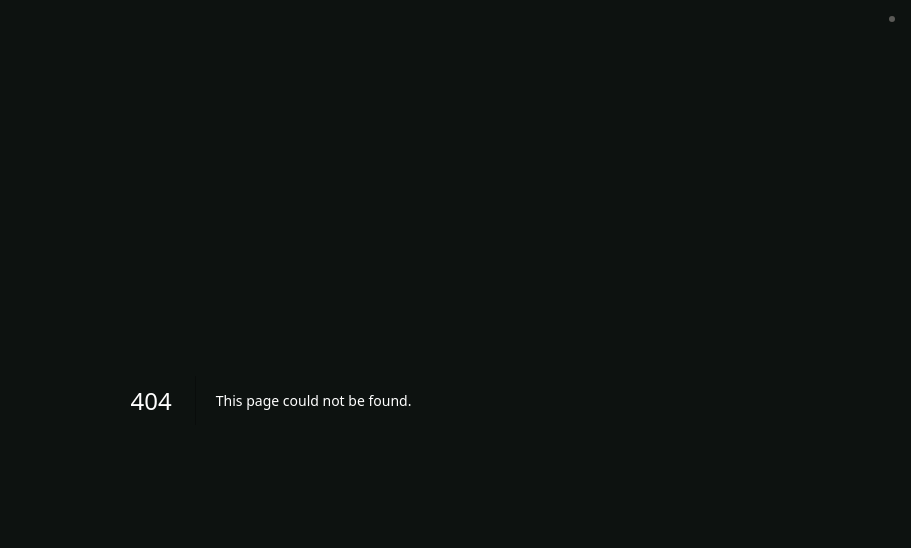
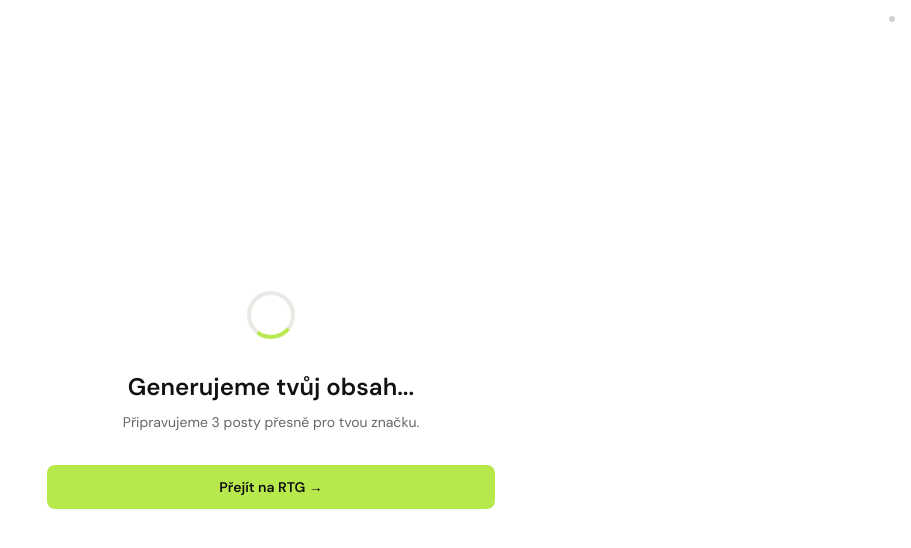
Before and after one commit to katarinabrics-eng/ai-content-studio, a Next.js app in the folder apps/content-studio/: page /client/magnet/rtg/preview in a window 1280 px wide. Before the commit this address had no page. Shown: the top 548 px of the page, without its empty margins (369-1280 px from the left). Built offline with nearby package versions, Linux system fonts and the light colour scheme.

Commit message:
feat: magnet onboarding - localStorage flow bez auth

```diff
--- a/apps/content-studio/src/app/client/[projectCode]/rtg/onboarding/page.tsx
+++ b/apps/content-studio/src/app/client/[projectCode]/rtg/onboarding/page.tsx
@@ -138,6 +138,16 @@ function OnboardingInner() {
   }
 
   async function handleComplete() {
+    // Magnet flow — bez autentizace, uložit do localStorage
+    if (code === "magnet") {
+      localStorage.setItem(
+        "magnet_onboarding",
+        JSON.stringify({ web_url: webUrl, agent_style: agentId, platforms, topics })
+      );
+      router.push("/client/magnet/rtg/preview");
+      return;
+    }
+
     setSaving(true);
     setSaveError(null);
     try {
--- /dev/null
+++ b/apps/content-studio/src/app/client/magnet/rtg/preview/page.tsx
@@ -0,0 +1,117 @@
+"use client";
+
+import { useEffect, useState } from "react";
+import { useRouter } from "next/navigation";
+
+interface MagnetData {
+  web_url: string;
+  agent_style: string;
+  platforms: string[];
+  topics: string[];
+}
+
+const AGENT_LABELS: Record<string, string> = {
+  editorial_silence: "Editorial Silence",
+  bold_statement: "Bold Statement",
+  golden_moment: "Golden Moment",
+  the_disruptor: "The Disruptor",
+  clean_educator: "Clean Educator",
+};
+
+const PLATFORM_LABELS: Record<string, string> = {
+  instagram: "Instagram",
+  facebook: "Facebook",
+  linkedin: "LinkedIn",
+  reels: "Reels / TikTok",
+};
+
+export default function MagnetPreviewPage() {
+  const router = useRouter();
+  const [data, setData] = useState<MagnetData | null>(null);
+
+  useEffect(() => {
+    const raw = localStorage.getItem("magnet_onboarding");
+    if (raw) {
+      try {
+        setData(JSON.parse(raw) as MagnetData);
+      } catch {
+        // ignore parse errors
+      }
+    }
+  }, []);
+
+  return (
+    <div
+      className="min-h-screen bg-white flex flex-col items-center justify-center px-6 py-20"
+      style={{ fontFamily: "var(--font-dm-sans, 'DM Sans', sans-serif)" }}
+    >
+      <div className="w-full max-w-md flex flex-col items-center gap-8 text-center">
+
+        {/* Spinner */}
+        <div className="w-12 h-12 border-4 border-[#e8e8e4] border-t-[#b7e94c] rounded-full animate-spin" />
+
+        {/* Heading */}
+        <div>
+          <h1 className="text-2xl font-semibold text-[#111] mb-2">
+            Generujeme tvůj obsah...
+          </h1>
+          <p className="text-sm text-[#666] leading-relaxed">
+            Připravujeme 3 posty přesně pro tvou značku.
+          </p>
+        </div>
+
+        {/* Souhrn dat */}
+        {data && (
+          <div className="w-full bg-[#f5f3ee] border border-[#e8e4dc] rounded-xl p-5 text-left flex flex-col gap-3">
+            {data.web_url && (
+              <div>
+                <p className="text-xs font-semibold uppercase tracking-widest text-[#b0aea8] mb-1">Web</p>
+                <p className="text-sm text-[#111] break-all">{data.web_url}</p>
+              </div>
+            )}
+            {data.agent_style && (
+              <div>
+                <p className="text-xs font-semibold uppercase tracking-widest text-[#b0aea8] mb-1">Styl</p>
+                <p className="text-sm text-[#111]">
+                  {AGENT_LABELS[data.agent_style] ?? data.agent_style}
+                </p>
+              </div>
+            )}
+            {data.platforms?.length > 0 && (
+              <div>
+                <p className="text-xs font-semibold uppercase tracking-widest text-[#b0aea8] mb-1">Platformy</p>
+                <p className="text-sm text-[#111]">
+                  {data.platforms.map((p) => PLATFORM_LABELS[p] ?? p).join(", ")}
+                </p>
+              </div>
+            )}
+            {data.topics?.length > 0 && (
+              <div>
+                <p className="text-xs font-semibold uppercase tracking-widest text-[#b0aea8] mb-1">Témata</p>
+                <div className="flex flex-wrap gap-1.5 mt-1">
+                  {data.topics.map((t) => (
+                    <span
+                      key={t}
+                      className="text-xs px-3 py-1 rounded-full bg-[#f3fbdc] border border-[#d0ec78] text-[#111]"
+                    >
+                      {t}
+                    </span>
+                  ))}
+                </div>
+              </div>
+            )}
+          </div>
+        )}
+
+        {/* CTA */}
+        <button
+          onClick={() => router.push("/ready-to-go#plans")}
+          className="w-full py-3 rounded-lg bg-[#b7e94c] text-[#111] text-sm font-semibold hover:bg-[#a0d940] transition-colors"
+        >
+          Přejít na RTG →
+        </button>
+
+      </div>
+    </div>
+  );
+}
```
